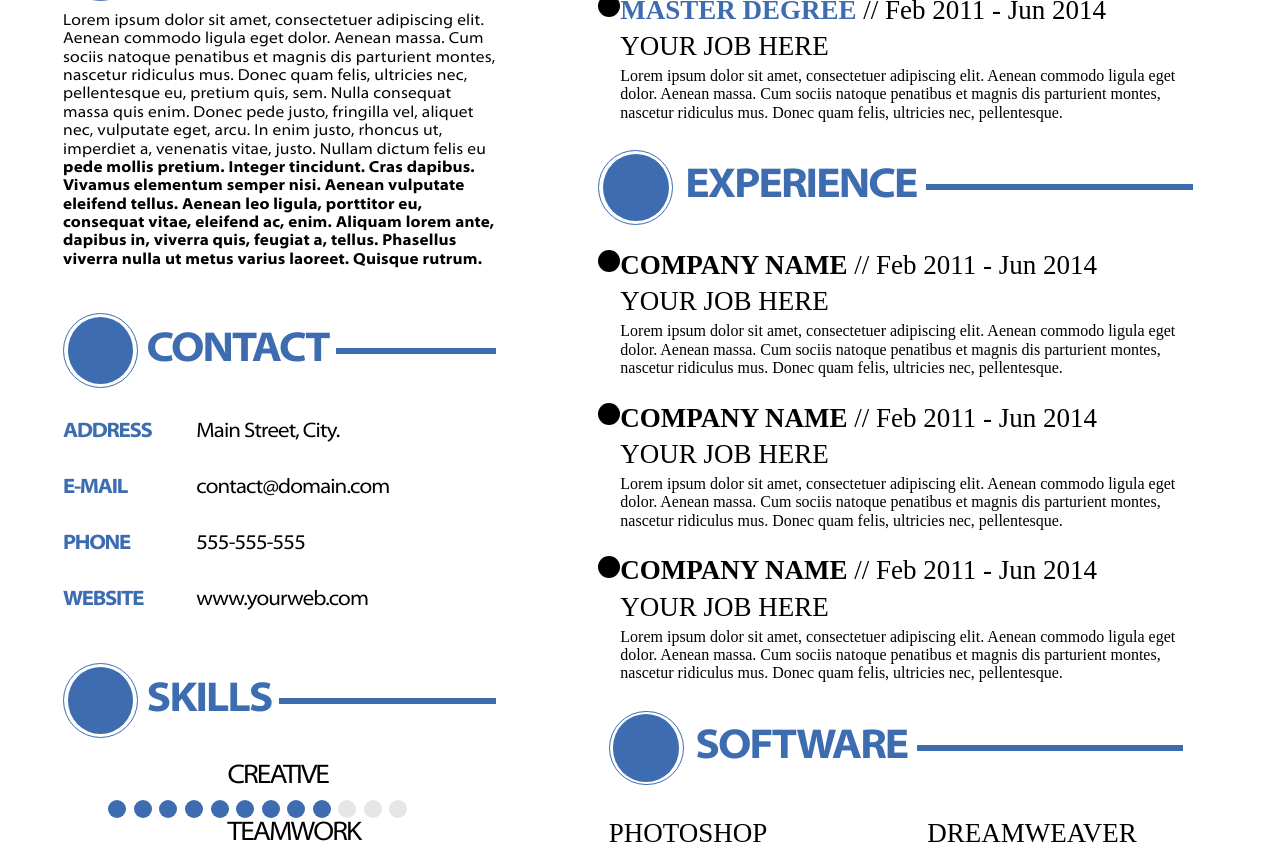
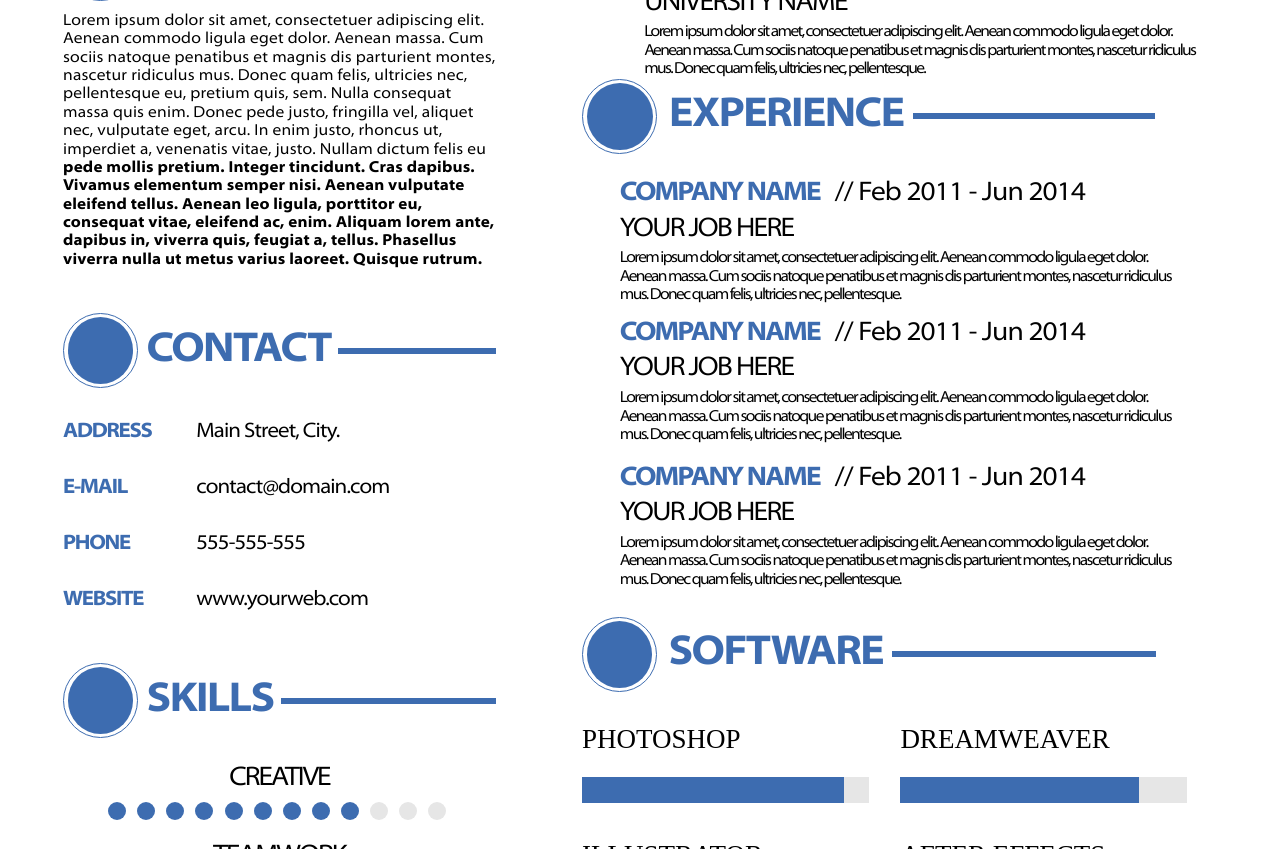
Before and after one commit to SamusenkoAnton/Resume-Responsive, a plain HTML site: page index.html in a window 1280 px wide. Shown: the part 663-1512 px from the top of the page. Drawn offline with Linux system fonts and the light colour scheme.

Commit message:
Доделал левую часть под PF

```diff
--- a/index.html
+++ b/index.html
@@ -165,7 +165,6 @@
       <div class="education-list">
 
         <div class="education-container">
-          <div class="circle-marker"></div>
           <div class="list__item">
             <div class="list__title">
               <div class="list__degree">Master degree</div>
@@ -177,7 +176,6 @@
         </div>
 
         <div class="education-container">
-          <div class="circle-marker"></div>
           <div class="list__item">
             <div class="list__title">
               <div class="list__degree">Master degree</div>
@@ -189,7 +187,6 @@
         </div>
 
         <div class="education-container">
-          <div class="circle-marker"></div>
           <div class="list__item">
             <div class="list__title">
               <div class="list__degree">Master degree</div>
@@ -202,13 +199,12 @@
 
 
         <div class="education-container">
-          <div class="circle-marker"></div>
           <div class="list__item">
             <div class="list__title">
               <div class="list__degree">Master degree</div>
               <div class="list__date">// Feb 2011 - Jun 2014</div>
             </div>
-            <div class="list__university">Your job here</div>
+            <div class="list__university">University name</div>
             <div class="list__text">Lorem ipsum dolor sit amet, consectetuer adipiscing elit. Aenean commodo ligula eget dolor. Aenean massa. Cum sociis natoque penatibus et magnis dis parturient montes, nascetur ridiculus mus. Donec quam felis, ultricies nec, pellentesque.</div>
           </div>
         </div>
@@ -230,10 +226,10 @@
       <div class="experience-list">
 
         <div class="experience-container">
-          <div class="circle-marker"></div>
+
           <div class="list__item">
             <div class="list__title">
-              <div class="list__Company">Company name</div>
+              <div class="list__company">Company name</div>
               <div class="list__date">// Feb 2011 - Jun 2014</div>
             </div>
             <div class="list__job">Your job here</div>
@@ -243,10 +239,10 @@
 
 
         <div class="experience-container">
-          <div class="circle-marker"></div>
+
           <div class="list__item">
             <div class="list__title">
-              <div class="list__Company">Company name</div>
+              <div class="list__company">Company name</div>
               <div class="list__date">// Feb 2011 - Jun 2014</div>
             </div>
             <div class="list__job">Your job here</div>
@@ -255,10 +251,10 @@
         </div>
 
         <div class="experience-container">
-          <div class="circle-marker"></div>
+
           <div class="list__item">
             <div class="list__title">
-              <div class="list__Company">Company name</div>
+              <div class="list__company">Company name</div>
               <div class="list__date">// Feb 2011 - Jun 2014</div>
             </div>
             <div class="list__job">Your job here</div>
--- a/style/style.css
+++ b/style/style.css
@@ -21,8 +21,8 @@ html{
   justify-content:center;
   align-items:center;
   width: 50.3125%;
-  margin-top:6.1875rem;
-  margin-left:6.09375%;
+  margin-top:4.9rem;
+  margin-left:4%;
 }
 .intro-block {
   display: flex;
@@ -131,7 +131,7 @@ html{
   font-weight: 700;
   text-transform: uppercase;
   margin-left: 2%;
-  letter-spacing: -0.12rem;
+  letter-spacing: -0.1rem;
 
 }
 .title__line{
@@ -191,14 +191,17 @@ html{
 }
 
 .skills-graph{
-  margin-top: 1.4rem;
+  margin-top: 0.23rem;
   display:flex;
   flex-direction:column;
+
 
 }
 .skills-graph__title{
     /* Style for "CREATIVE" */
-    margin-left: 38%;
+    display: flex;
+     align-items: center;
+     justify-content: center;
     color: #000000;
     font-size: 1.6875rem;
     font-weight: 400;
@@ -206,6 +209,7 @@ html{
     display:flex;
     font-family: "Myriad Pro";
     letter-spacing: -0.12rem;
+    margin-top: 1.3rem;
 
 }
 .skills-graph__circle{
@@ -213,7 +217,7 @@ html{
   margin-top:0.50rem;
   display:flex;
   justify-content: space-between;
-  width: 69.01408450704225%;
+  width: 77.93%;
 }
 .graph-circle{
   width: 1.40625vw;
@@ -226,26 +230,49 @@ html{
 }
 
 /*Education block*/
-.education {
+.education-block{
+  margin-top: -3rem;
+  margin-left: -1.6rem;
+}
+.education-list{
+
+}
+.education-container{
+  margin-top:-5rem;
   display:flex;
-  flex-direction:column;
+  flex-direction: column;
+  font-family: "Myriad Pro";
+  font-weight: 400;
+}
+.education-container:nth-child(1){
+  margin-top: 2rem;
+}
+.education-container:nth-child(2){
+  margin-top: 0.7rem;
+}
+.education-container:nth-child(3){
+  margin-top: -0.4rem;
+}
+.education-container:nth-child(4){
+  margin-top: -0.7rem;
 }
 .list__item{
   margin-top: 3.147432357813363%;
-}
-.list{
-  margin-top: 3.147432357813363%;
+  margin-left: 13%;
 }
 
 .list__title{
   margin-top: 1.159580342352292%;
   display:flex;
+
+
 }
 .list__degree{
   color: #3d6cb0;
   font-size: 2.109375vw;
   font-weight: 700;
   text-transform: uppercase;
+  letter-spacing: -0.11rem;
 }
 
 .list__date{
@@ -253,15 +280,17 @@ html{
 color: #020202;
 font-size: 2.109375vw;
 font-weight: 400;
-  margin-left: 1.171875%;
+  margin-left: 2.6%;
+  letter-spacing: -0.05rem;
 }
 .list__university{
   /* Style for "UNIVERSITY" */
-  margin-top: 0.9387078961899503%;
+  margin-top: 0.75%;
   color: #000000;
   font-size: 2.109375vw;
   font-weight: 400;
   text-transform: uppercase;
+  letter-spacing: -0.1rem;
 }
 .list__text{
   /* Style for "Lorem ipsu" */
@@ -270,50 +299,86 @@ font-weight: 400;
   color: #000000;
   font-size: 1.25vw;
   font-weight: 400;
+  letter-spacing: -0.1rem;
 }
 
 .circle-marker {
   /* Style for "circle" */
-  width: 1.71875vw;
-  height: 1.71875vw;
+  width: 1.375rem;
+  height: 1.375rem;
   background-color: #000000;
   border-radius: 240px;
-  margin-top: 4.307012700165655%;
+  margin-top: 1.9rem;
+
 }
-.education-container{
-  display:flex;
+
+/*Experience block*/
+.experience-container {
+   display:flex;
   flex-direction: row;
   align-items: flex-start;
   justify-content: center;
+  font-family: "Myriad Pro";
+  font-weight: 400;
 }
-/*Experience block*/
-.experience {
-  display:flex;
-  flex-direction:column;
-  margin-top:4.307012700165654%;
+.experience-container:nth-child(1){
+
+}
+.experience-container:nth-child(2){
+  margin-top: -0.7rem;
+}
+.experience-container:nth-child(3){
+  margin-top: -0.4rem;
+}
+.experience-container:nth-child(4){
+  margin-top: -0.7rem;
 }
 
-.list__Company{
-    /* Style for "COMPANY NA" */
-  color: #000000;
+.list__company{
+  color: #3d6cb0;
   font-size: 2.109375vw;
   font-weight: 700;
   text-transform: uppercase;
+  letter-spacing: -0.11rem;
 }
 
+.list__date{
+  /* Style for "// Feb 201" */
+color: #020202;
+font-size: 2.109375vw;
+font-weight: 400;
+  margin-left: 2.6%;
+  letter-spacing: -0.05rem;
+}
 .list__job{
-  margin-top: 0.9387078961899503%;
+  /* Style for "UNIVERSITY" */
+  margin-top: 0.75%;
   color: #000000;
   font-size: 2.109375vw;
   font-weight: 400;
   text-transform: uppercase;
+  letter-spacing: -0.1rem;
+}
+.list__text{
+  /* Style for "Lorem ipsu" */
+  margin-top: 0.8282716731087797%;
+  width: 35.8125rem;
+  color: #000000;
+  font-size: 1.25vw;
+  font-weight: 400;
+  letter-spacing: -0.1rem;
 }
 
-.experience-container{
-  display:flex;
-  flex-direction: row;
-  align-items: flex-start;
+.circle-marker {
+  /* Style for "circle" */
+  width: 1.375rem;
+  height: 1.375rem;
+  background-color: #000000;
+  border-radius: 240px;
+  margin-top: 1.9rem;
+
 }
+
 /*Software block*/
 .software-block {
   display:flex;
```
